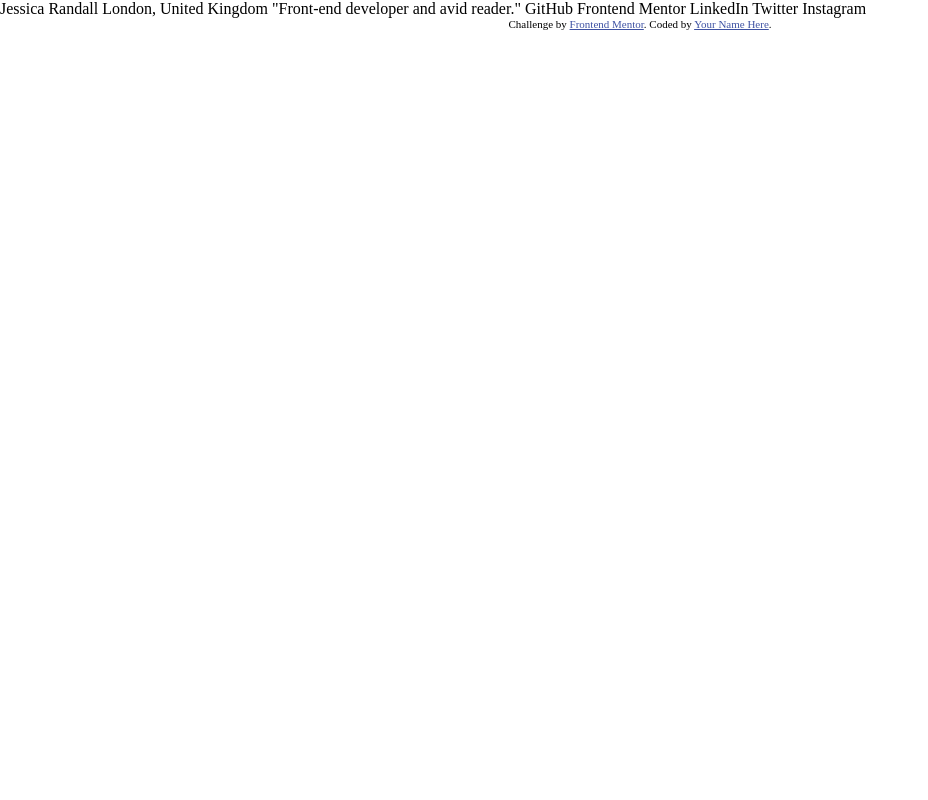
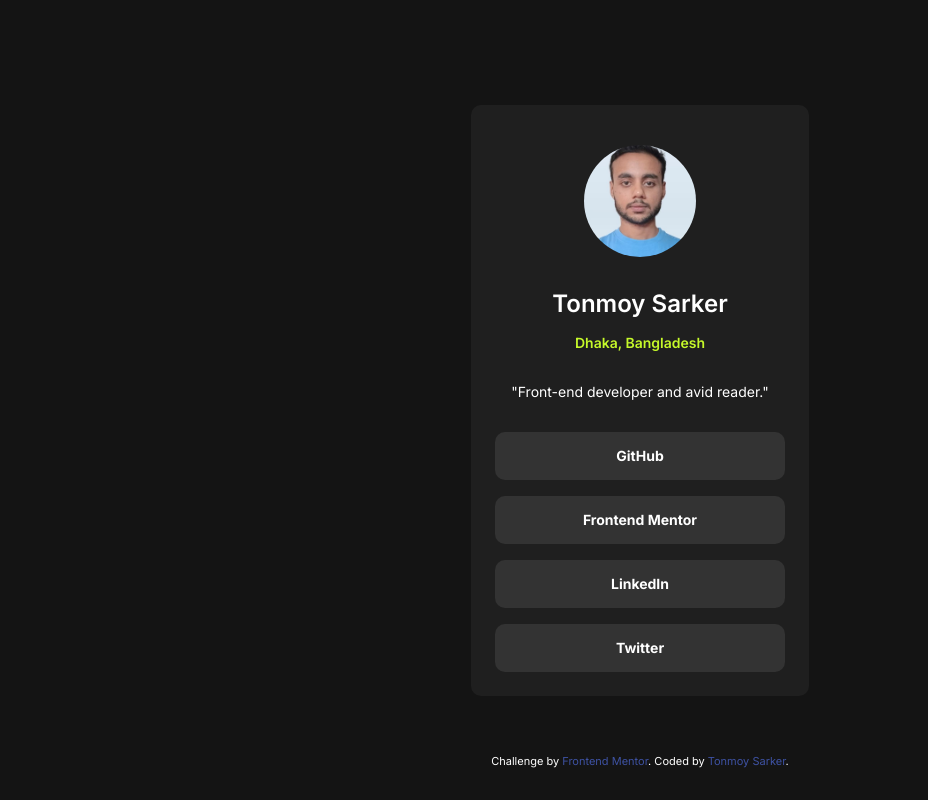
Before and after one commit to tonmoysarker/social-links-profile, a plain HTML site: page index.html in a window 1280 px wide. Shown: the whole page, without its empty margins (0-928 px from the left). Drawn offline with Linux system fonts and the light colour scheme.

Commit message:
social links profile challenge done

```diff
--- a/index.html
+++ b/index.html
@@ -12,21 +12,46 @@
       href="./assets/images/favicon-32x32.png"
     />
 
-    <title> Social links profile</title>
+    <title>Social profile profile</title>
 
     <link rel="stylesheet" href="style.css" />
   </head>
   <body>
-
-
-    Jessica Randall London, United Kingdom "Front-end developer and avid
-    reader." GitHub Frontend Mentor LinkedIn Twitter Instagram
+    <main>
+      <section class="profile-card">
+        <img
+          src="assets/images/tonmoys6302.jpg"
+          alt="User profile picture"
+          class="profile-card__image"
+        />
+        <h2 class="profile-card__name">Tonmoy Sarker</h2>
+        <p class="profile-card__address">Dhaka, Bangladesh</p>
+        <p class="profile-card__bio">"Front-end developer and avid reader."</p>
+        <ul class="profile-card__links">
+          <a href="https://github.com/tonmoysarker">
+            <li>GitHub</li>
+          </a>
+          <a href="https://www.frontendmentor.io/profile/tonmoysarker">
+            <li>Frontend Mentor</li>
+          </a>
+          <a href="https://www.linkedin.com/in/tonmoy-sarker-6302/">
+            <li>LinkedIn</li>
+          </a>
+          <a href="https://x.com/TonmoyS6302">
+            <li>Twitter</li>
+          </a>
+        </ul>
+      </section>
+    </main>
 
     <div class="attribution">
       Challenge by
       <a href="https://www.frontendmentor.io?ref=challenge" target="_blank"
         >Frontend Mentor</a
-      >. Coded by <a href="#">Your Name Here</a>.
+      >. Coded by
+      <a href="https://www.frontendmentor.io/profile/tonmoysarker"
+        >Tonmoy Sarker</a
+      >.
     </div>
   </body>
 </html>
--- a/style.css
+++ b/style.css
@@ -16,18 +16,105 @@
   padding: 0;
 }
 
-html{
-    font-size: 16px;
+html {
+  font-size: 16px;
 }
 
-body{
-    width: 100%;
-    height: 100vh;
+body {
+  width: 100%;
+  position: relative;
+  font-family: "Inter", sans-serif;
+  background-color: var(--grey-900);
+  color: var(--white);
+}
+
+main {
+  width: 100%;
+  height: 100vh;
+  display: flex;
+  justify-content: center;
+  align-items: center;
+}
+
+a {
+  color: var(--white);
+  text-decoration: none;
+}
+
+ul {
+  list-style: none;
+}
+/* profile card */
+.profile-card {
+  width: 338px;
+  display: flex;
+  flex-direction: column;
+  justify-content: center;
+  align-items: center;
+  gap: 1rem;
+  background-color: var(--grey-800);
+  padding: 1.5rem;
+  border-radius: 10px;
+}
+
+.profile-card__image {
+  width: 7rem;
+  height: 7rem;
+  object-fit: cover;
+  border-radius: 50%;
+  margin: 1rem 0;
+}
+
+.profile-card__name {
+  font-size: 1.5rem;
+  font-weight: 600;
+}
+
+.profile-card__address {
+  font-size: 0.875rem;
+  font-weight: 600;
+  color: var(--green);
+}
+
+.profile-card__bio {
+  font-size: 0.875rem;
+  font-weight: 400;
+  margin: 1rem 0;
+}
+
+.profile-card__links {
+  width: 100%;
+  text-align: center;
+  display: flex;
+  flex-direction: column;
+  gap: 1rem;
+}
+
+.profile-card__links li {
+    border-radius: 10px;
+  background-color: var(--grey-700);
+  height: 3rem;
+  display: flex;
+  justify-content: center;
+  align-items: center;
+  font-size: 0.875rem;
+  font-weight: 700;
+  transition: 0.3s ease-in;
+  cursor: pointer;
+}
+
+.profile-card__links li:hover,
+.profile-card__links li:active {
+  background-color: var(--green);
+  color: var(--grey-800);
 }
 /* attribution */
 .attribution {
   font-size: 11px;
   text-align: center;
+  position: absolute;
+  bottom: 2rem;
+  width: 100%;
 }
 .attribution a {
   color: hsl(228, 45%, 44%);
```
Also changed, not shown: assets/images/avatar-jessica.jpeg (deleted), assets/images/tonmoys6302.jpg (added), ss-1.png (added), ss-2.png (added), ss-3.png (added), 1 other file.
